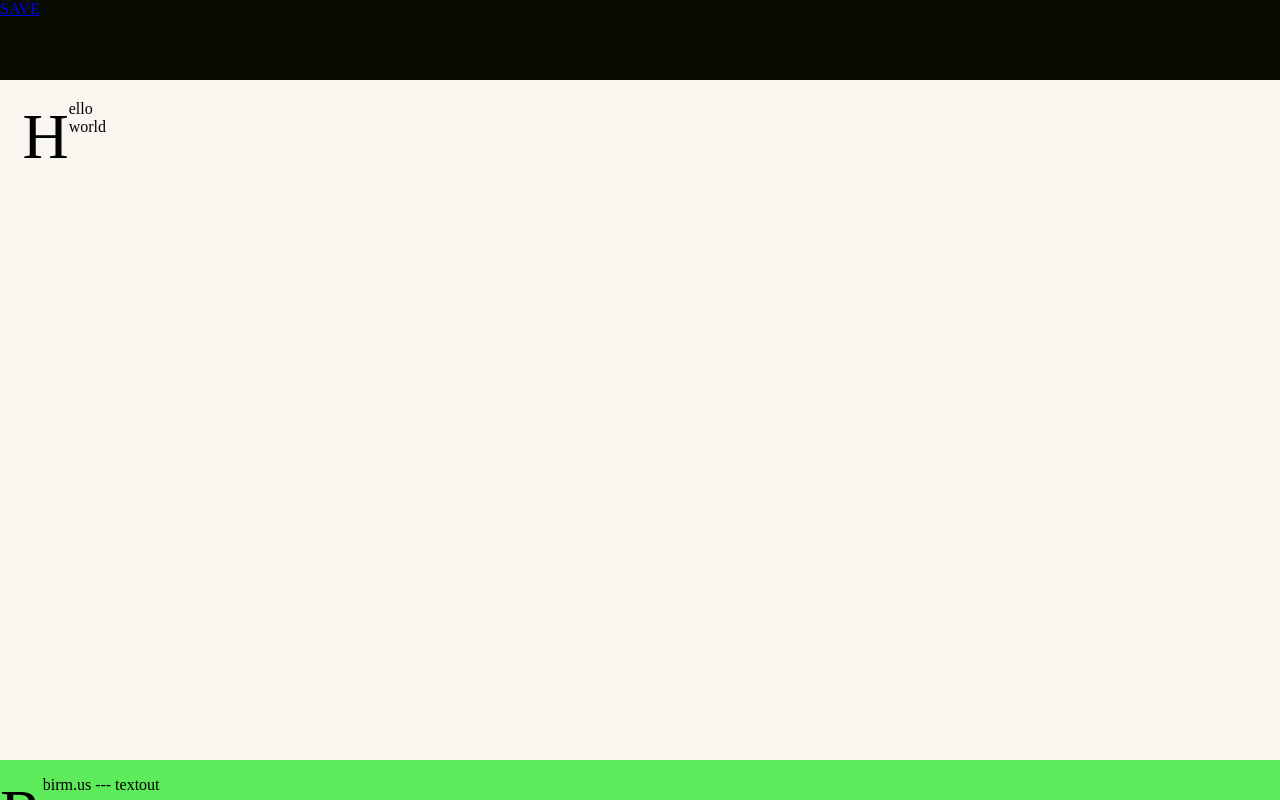
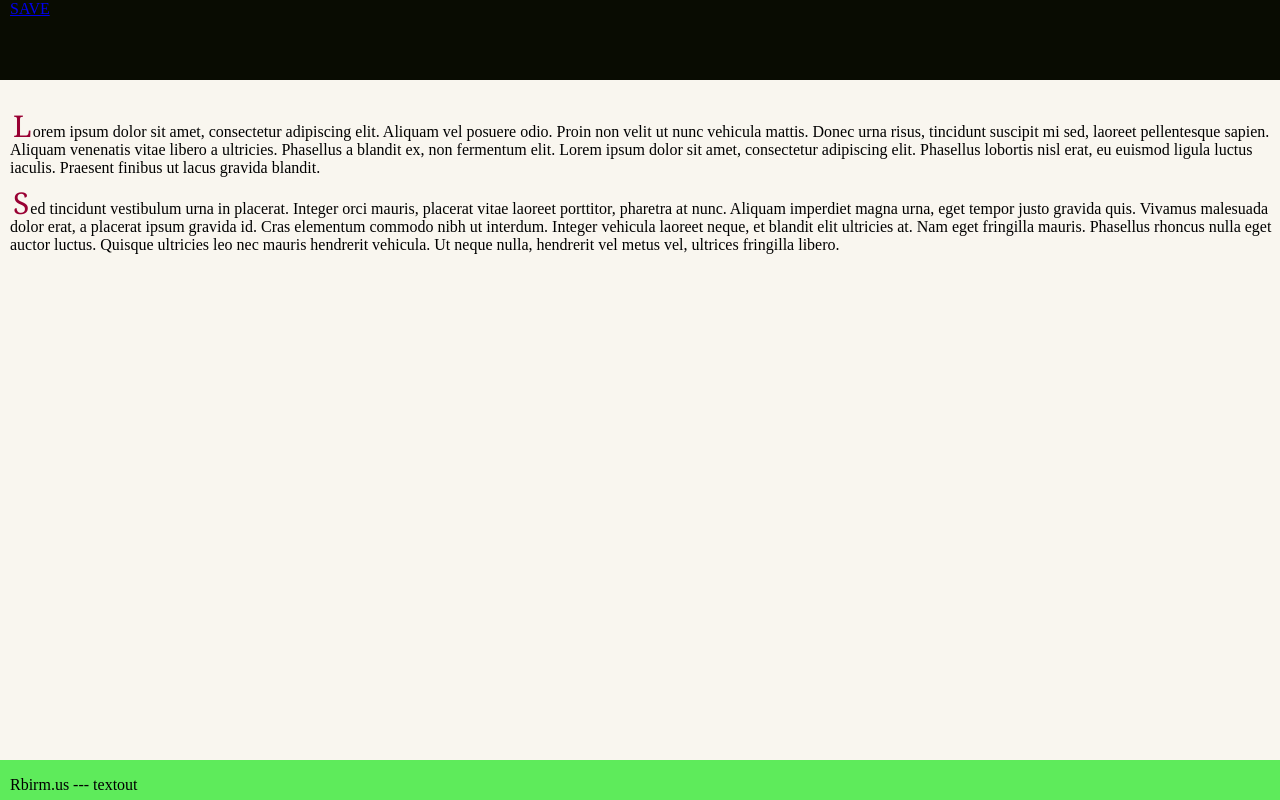
Before and after one commit to birm/textout, a website: page textout.html in a window 1280 px wide. Drawn offline with Linux system fonts and the light colour scheme.

Commit message:
versals fix

```diff
--- a/style.css
+++ b/style.css
@@ -46,10 +46,15 @@ body {
 /* textout specific */
 
 /* Versals */
-p:first-letter {
-  font-size: 4em;
-  float: left;
-  display: in-line;
+#contentarea p:first-letter {
+  color: #903;
+  float: top;
+  font-family: Georgia;
+  font-size: 30px;
+  line-height: 20px;
+  padding-top: 4px;
+  padding-right: 1px;
+  padding-left: 3px;
   text-transform: uppercase;
 }
 /* Identity bar color */
--- a/textout.html
+++ b/textout.html
@@ -3,19 +3,27 @@
     <link rel="stylesheet" href="style.css">
     <!--The toolbar-->
     <div id="topbar">
-      <a href="#">SAVE</a>
+      <div class="container">
+        <a href="#">SAVE</a>
+      </div>
     </div>
   </head>
   <body>
     <!--The text layout area-->
     <div id="contentarea">
-      <p>Hello<br/>world</p>
+      <div class="container">
+        <p>Lorem ipsum dolor sit amet, consectetur adipiscing elit. Aliquam vel posuere odio. Proin non velit ut nunc vehicula mattis. Donec urna risus, tincidunt suscipit mi sed, laoreet pellentesque sapien. Aliquam venenatis vitae libero a ultricies. Phasellus a blandit ex, non fermentum elit. Lorem ipsum dolor sit amet, consectetur adipiscing elit. Phasellus lobortis nisl erat, eu euismod ligula luctus iaculis. Praesent finibus ut lacus gravida blandit.<p>
+
+        <p>Sed tincidunt vestibulum urna in placerat. Integer orci mauris, placerat vitae laoreet porttitor, pharetra at nunc. Aliquam imperdiet magna urna, eget tempor justo gravida quis. Vivamus malesuada dolor erat, a placerat ipsum gravida id. Cras elementum commodo nibh ut interdum. Integer vehicula laoreet neque, et blandit elit ultricies at. Nam eget fringilla mauris. Phasellus rhoncus nulla eget auctor luctus. Quisque ultricies leo nec mauris hendrerit vehicula. Ut neque nulla, hendrerit vel metus vel, ultrices fringilla libero.</p>
+      </div>
     </div>
   </body>
   <footer>
     <!--The identity bar-->
     <div id="bottombar">
-      <p>Rbirm.us --- textout</p>
+      <div class="container">
+        <p>Rbirm.us --- textout</p>
+      </div>
     </div>
   </footer>
 </html>
```
